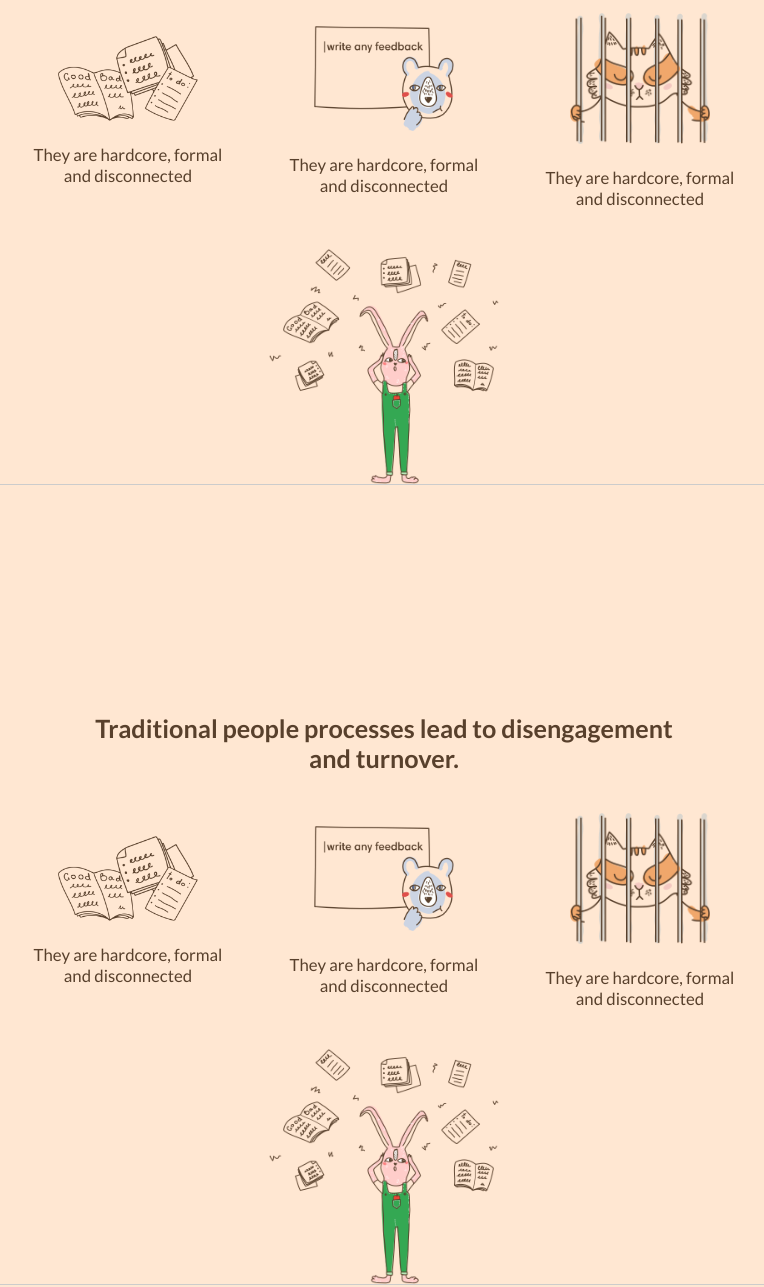
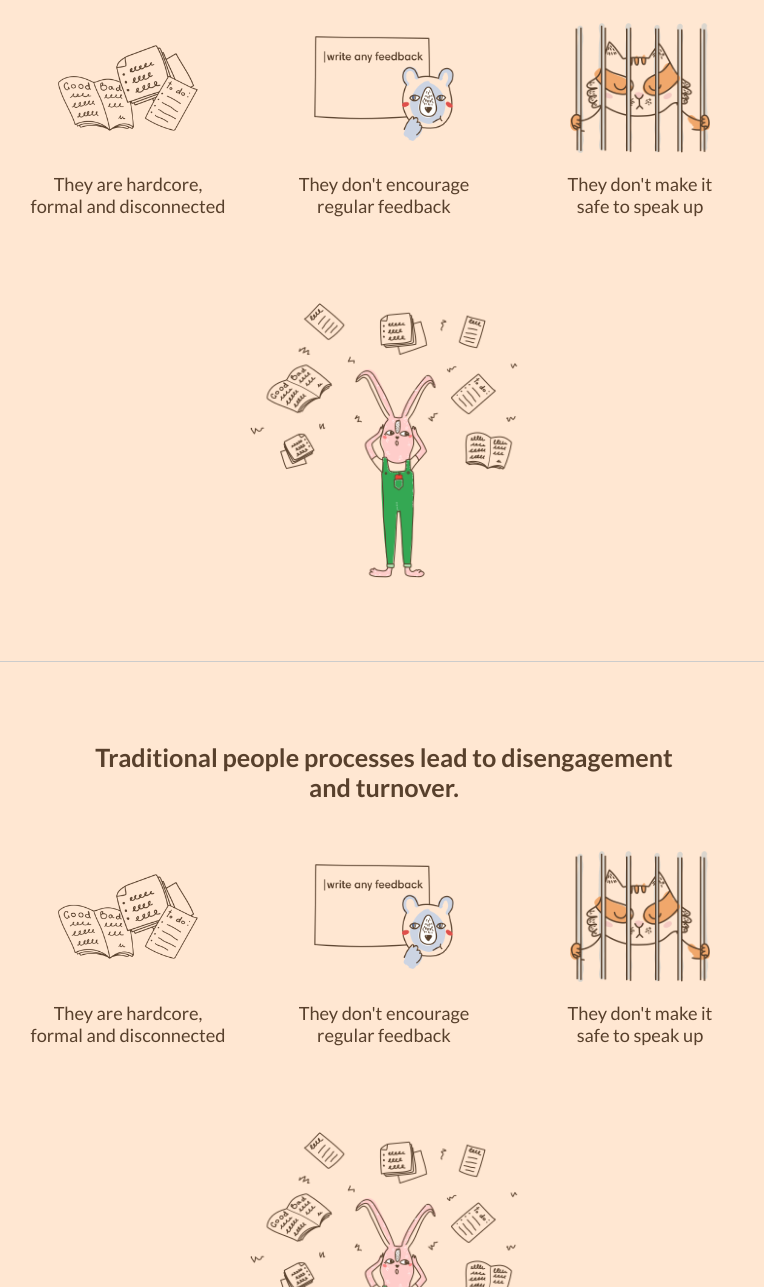
Before and after one commit to DavideLugli/node-sass-teambit, a website: page index.html in a window 1280 px wide. Shown: the part 967-2254 px from the top of the page, without its empty margins (256-1020 px from the left). Drawn offline with Linux system fonts and the light colour scheme.

Commit message:
features ok

```diff
--- a/index.html
+++ b/index.html
@@ -35,11 +35,17 @@
                   </defs>
                   <g fill="none" fill-rule="evenodd">
                     <use stroke="#FFF" stroke-width="2" mask="url(#b01)" opacity=".01" xlink:href="#a01"></use>
-                                <path class="logo" fill="#FFF" d="M6.504 1.438c-1.98.664-3.668 2.12-4.608 3.96-.328.634-.564 1.307-.708 2.006-.358 1.733-.11 3.582.704 5.16.53 1.03 1.29 1.948 2.207 2.664.87.678 1.88 1.184 2.95 1.463 1.35.36 2.79.35 4.16.05 1.23-.28 2.4-.86 3.33-1.7.98-.88 1.68-2.05 2.06-3.31.4-1.37.46-2.83.2-4.24H9.16v3.11h4.434c-.17 1-.774 1.91-1.627 2.47-.537.36-1.154.59-1.792.7-.638.11-1.303.13-1.94 0-.652-.13-1.27-.39-1.81-.77-.866-.59-1.527-1.46-1.863-2.45-.346-1-.35-2.11 0-3.1.245-.7.647-1.35 1.18-1.88.656-.66 1.508-1.13 2.43-1.32.788-.16 1.618-.13 2.388.097.656.195 1.26.55 1.754 1.014l1.496-1.47c.26-.26.534-.513.79-.784-.758-.688-1.65-1.24-2.62-1.59C10.23.85 8.263.84 6.5 1.44z"></path>
-                                <path class="logo-color" fill="#EA4335" d="M6.504 1.438c1.757-.597 3.73-.584 5.477.047.98.35 1.86.9 2.62 1.59-.25.27-.53.524-.79.786l-1.49 1.47c-.49-.46-1.09-.81-1.75-1.01-.77-.23-1.6-.26-2.38-.09-.92.2-1.77.67-2.43 1.33-.53.53-.93 1.18-1.18 1.89-.89-.68-1.77-1.35-2.67-2.03.94-1.84 2.63-3.3 4.61-3.96z"></path>
+                    <path class="logo" fill="#FFF"
+                      d="M6.504 1.438c-1.98.664-3.668 2.12-4.608 3.96-.328.634-.564 1.307-.708 2.006-.358 1.733-.11 3.582.704 5.16.53 1.03 1.29 1.948 2.207 2.664.87.678 1.88 1.184 2.95 1.463 1.35.36 2.79.35 4.16.05 1.23-.28 2.4-.86 3.33-1.7.98-.88 1.68-2.05 2.06-3.31.4-1.37.46-2.83.2-4.24H9.16v3.11h4.434c-.17 1-.774 1.91-1.627 2.47-.537.36-1.154.59-1.792.7-.638.11-1.303.13-1.94 0-.652-.13-1.27-.39-1.81-.77-.866-.59-1.527-1.46-1.863-2.45-.346-1-.35-2.11 0-3.1.245-.7.647-1.35 1.18-1.88.656-.66 1.508-1.13 2.43-1.32.788-.16 1.618-.13 2.388.097.656.195 1.26.55 1.754 1.014l1.496-1.47c.26-.26.534-.513.79-.784-.758-.688-1.65-1.24-2.62-1.59C10.23.85 8.263.84 6.5 1.44z">
+                    </path>
+                    <path class="logo-color" fill="#EA4335"
+                      d="M6.504 1.438c1.757-.597 3.73-.584 5.477.047.98.35 1.86.9 2.62 1.59-.25.27-.53.524-.79.786l-1.49 1.47c-.49-.46-1.09-.81-1.75-1.01-.77-.23-1.6-.26-2.38-.09-.92.2-1.77.67-2.43 1.33-.53.53-.93 1.18-1.18 1.89-.89-.68-1.77-1.35-2.67-2.03.94-1.84 2.63-3.3 4.61-3.96z">
+                    </path>
                     <path class="logo-color" fill="#FBBC05" d="M1.192 7.4c.145-.695.38-1.373.71-2.008.886.678 1.773 1.352 2.665 2.03-.35 1-.35 2.11 0 3.105-.887.678-1.775 1.356-2.662 2.03C1.083 10.98.835 9.132 1.192 7.4z"></path>
                     <path class="logo-color" fill="#4285F4" d="M9.162 7.482h7.65c.254 1.402.197 2.865-.205 4.238-.372 1.256-1.076 2.423-2.06 3.31l-2.583-1.968c.852-.562 1.456-1.47 1.626-2.466H9.157c.005-1.038.005-2.076.005-3.114z"></path>
-                                <path class="logo-color" fill="#34A853" d="M1.896 12.56c.888-.673 1.775-1.35 2.662-2.03.34.984.997 1.854 1.863 2.45.55.374 1.17.64 1.81.77.64.127 1.3.11 1.95.003.64-.112 1.26-.34 1.79-.695l2.59 1.97c-.93.844-2.1 1.42-3.33 1.697-1.36.305-2.8.314-4.16-.042-1.07-.28-2.08-.78-2.95-1.463-.91-.712-1.67-1.63-2.2-2.66z"></path>
+                    <path class="logo-color" fill="#34A853"
+                      d="M1.896 12.56c.888-.673 1.775-1.35 2.662-2.03.34.984.997 1.854 1.863 2.45.55.374 1.17.64 1.81.77.64.127 1.3.11 1.95.003.64-.112 1.26-.34 1.79-.695l2.59 1.97c-.93.844-2.1 1.42-3.33 1.697-1.36.305-2.8.314-4.16-.042-1.07-.28-2.08-.78-2.95-1.463-.91-.712-1.67-1.63-2.2-2.66z">
+                    </path>
                   </g>
                 </svg></span>Sign Up</a></li>
         </ul>
@@ -74,27 +80,34 @@
         </div>
         <div class="image-row">
           <div class="col">
+            <div class="img-wrapper">
+
               <img class="image-feature" src="img/hardcore.png" alt="">
-            <p class="sub-feature">They are hardcore,
+            </div>
+            <p class="sub-feature">They are hardcore, <br>
               formal and disconnected</p>
           </div>
           <div class="col">
+            <div class="img-wrapper">
+
               <img class="image-feature" src="img/nofeedback.png" alt="">
-            <p class="sub-feature">They are hardcore,
-              formal and disconnected</p>
+            </div>
+            <p class="sub-feature">They don't encourage <br>
+              regular feedback</p>
           </div>
           <div class="col">
+            <div class="img-wrapper">
+
               <img class="image-feature" src="img/notsafe.png" alt="">
-            <p class="sub-feature">They are hardcore,
-              formal and disconnected</p>
+            </div>
+            <p class="sub-feature">They don't make it <br>
+              safe to speak up</p>
           </div>
 
 
         </div>
-        <div class="image-row">
-
+        <div>
           <img class="feature-big" src="img/before.png" alt="">
-
         </div>
 
     </section>
@@ -106,27 +119,34 @@
         </div>
         <div class="image-row">
           <div class="col">
+            <div class="img-wrapper">
+
               <img class="image-feature" src="img/hardcore.png" alt="">
-            <p class="sub-feature">They are hardcore,
+            </div>
+            <p class="sub-feature">They are hardcore, <br>
               formal and disconnected</p>
           </div>
           <div class="col">
+            <div class="img-wrapper">
+
               <img class="image-feature" src="img/nofeedback.png" alt="">
-            <p class="sub-feature">They are hardcore,
-              formal and disconnected</p>
+            </div>
+            <p class="sub-feature">They don't encourage <br>
+              regular feedback</p>
           </div>
           <div class="col">
+            <div class="img-wrapper">
+
               <img class="image-feature" src="img/notsafe.png" alt="">
-            <p class="sub-feature">They are hardcore,
-              formal and disconnected</p>
+            </div>
+            <p class="sub-feature">They don't make it <br>
+              safe to speak up</p>
           </div>
 
 
         </div>
-        <div class="image-row">
-
+        <div>
           <img class="feature-big" src="img/before.png" alt="">
-
         </div>
 
     </section>
--- a/src/Partials/_common.scss
+++ b/src/Partials/_common.scss
@@ -51,6 +51,10 @@ h2 {
   margin-right: 5px;
 }
 
+svg.toggle {
+  font-size: $fontSize * 1.5;
+}
+
 .btn img {
   width: 18px;
   margin-right: 5px;
@@ -58,6 +62,11 @@ h2 {
 
 a {
   text-decoration: none;
+  color: $primaryColor;
+
+  &:hover {
+    color: $linkColor;
+  }
 }
 
 .text-span {
--- a/src/Partials/_features.scss
+++ b/src/Partials/_features.scss
@@ -1,13 +1,15 @@
 .features {
-  height: 100vh;
+  height: auto;
+  // height: 100vh;
   background-color: #FFE7D2;
-  padding: 80px 0;
+  padding: 80px 0 0 0;
+  // border-bottom: $borderBottom;
 
   .features-wrapper {
     @include center-content-60;
     border-bottom: $borderBottom;
-    // background-color: blue;
     text-align: center;
+      padding-bottom: 80px;
   }
 }
 
@@ -15,28 +17,60 @@
   @include center-content-80;
 }
 
+
 .image-row {
   @include flex;
   justify-content: space-around;
   margin-top: 30px;
 
   .col {
-    // background: green;
+    // background: red;
+    min-height: 300px;
     text-align: center;
     padding: 10px;
-    width: 30%;
+    width: calc(100% / 3);
   }
 }
+.img-wrapper {
+  @include flex;
+  // background-color: yellow;
+  width: 100%;
+  min-height: 150px;
 
+}
 .image-feature {
   width: 140px;
+  margin: auto;
 }
 
 .sub-feature {
-  font-size: $fontSize*1.2;
-  margin-top: 20px;
+  font-size: $fontSize*1.3;
+  margin-top: 10px;
 }
 
 .feature-big {
-  width: 30%;
+  width: 35%;
 }
+
+
+@media screen and (max-width: $breakPointSm) {
+  .features .features-wrapper {
+    @include center-content-80;
+    text-align: center;
+
+  }
+
+  .image-row {
+    flex-direction: column;
+
+    .col {
+      width: 100%;
+      min-height: 250px;
+      margin-top: 10px;
+    }
+}
+.feature-big {
+  margin-top: 30px;
+  width: 60%;
+}
+}
--- a/src/Partials/_header.scss
+++ b/src/Partials/_header.scss
@@ -51,7 +51,8 @@ header {
   svg.toggle {
     display: none;
   }
-header nav .menu ul {
-  @include flex;
+
+  header nav .menu ul {
+    @include flex;
+  }
 }
-}
--- a/src/Partials/_jumbo.scss
+++ b/src/Partials/_jumbo.scss
@@ -21,10 +21,6 @@
       padding: 30px 0;
     }
 
-    .bottom a {
-      color: $primaryColor;
-    }
-
     .bottom a span {
       margin-left: 5px;
     }
@@ -44,8 +40,13 @@
   .jumbo {
     height: auto;
   }
+
+  p.sub-title {
+    font-size: $fontSize * 1.2;
+  }
+
   .wrapper {
-
+    text-align: center;
     flex-direction: column;
   }
 
@@ -55,5 +56,6 @@
 
   .wrapper .right-col {
     width: 100%;
+    padding: 0;
   }
 }
```
Also changed, not shown: dist/style.css. Lines whose indentation alone changed are shown as unchanged.
